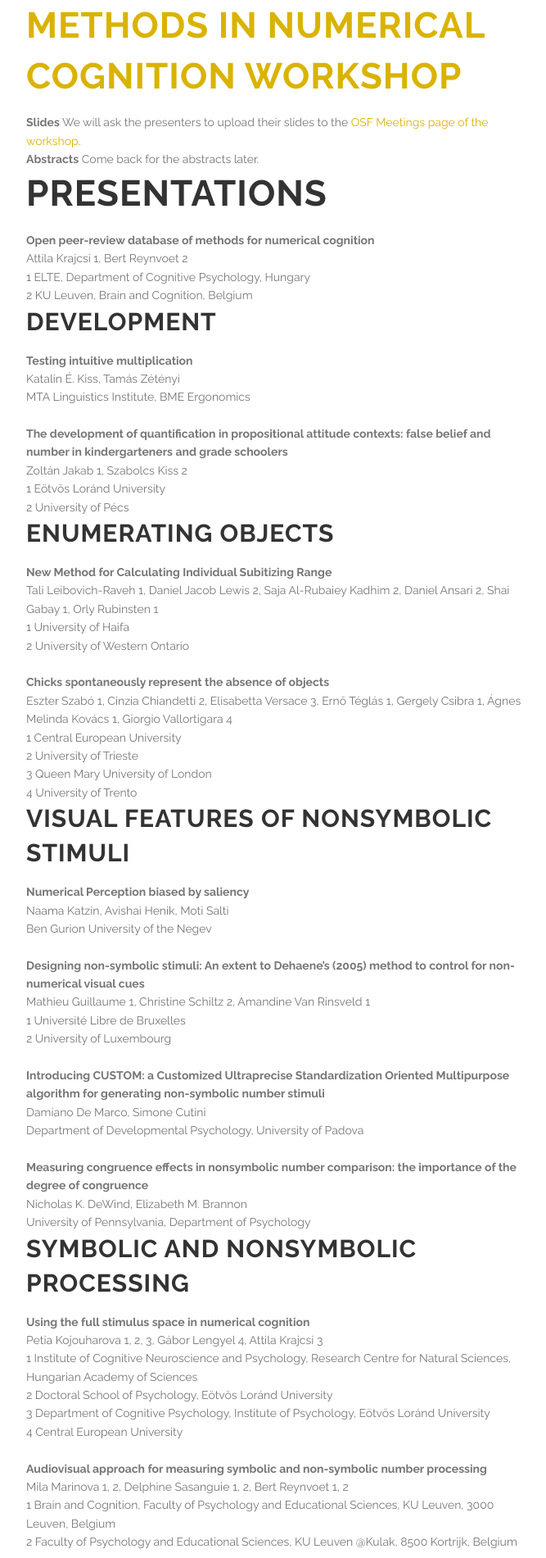
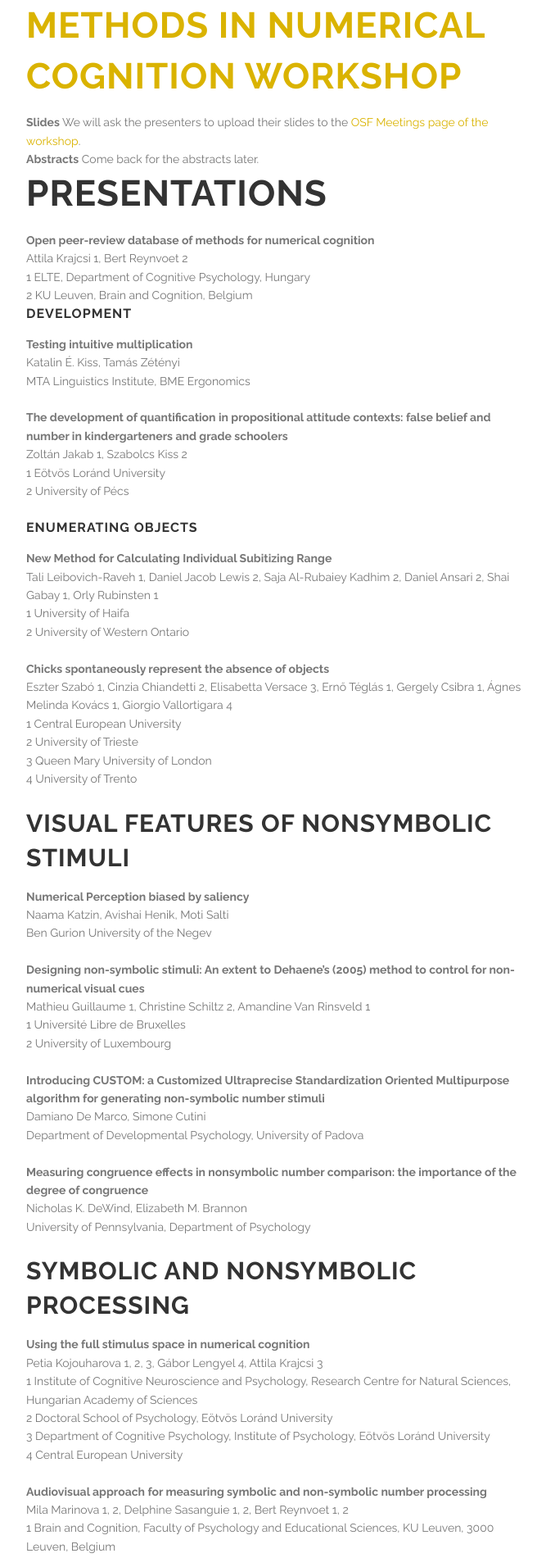
Before and after one commit to theNumberWorks/numberworks_website, a Jekyll site: the page built from numerical_cognition_methods_workshop_program.md, in a window 1280 px wide. Shown: the top 1901 px of the page at 82% size, without its empty margins (63-730 px from the left). Built offline with Jekyll 4.4.1, drawn with Linux system fonts in a browser that asks for light colours.

Commit message:
workshop: add program

```diff
--- a/numerical_cognition_methods_workshop_program.md
+++ b/numerical_cognition_methods_workshop_program.md
@@ -24,7 +24,7 @@ Attila Krajcsi 1, Bert Reynvoet 2
 
 2 KU Leuven, Brain and Cognition, Belgium
 
-## Development
+### Development
 
 __Testing intuitive multiplication__
 
@@ -42,8 +42,9 @@ Zoltán Jakab 1, Szabolcs Kiss 2
 
 2 University of Pécs
 
+<br>
 
-## Enumerating objects
+### Enumerating objects
 
 __New Method for Calculating Individual Subitizing Range__
 
@@ -66,6 +67,8 @@ Eszter Szabó 1, Cinzia Chiandetti 2, Elisabetta Versace 3, Ernő Téglás 1, Ge
 3 Queen Mary University of London
 
 4 University of Trento
+
+<br>
 
 ## Visual features of nonsymbolic stimuli
 
@@ -100,6 +103,8 @@ __Measuring congruence effects in nonsymbolic number comparison: the importance
 Nicholas K. DeWind, Elizabeth M. Brannon
 
 University of Pennsylvania, Department of Psychology
+
+<br>
 
 ## Symbolic and nonsymbolic processing
 
@@ -155,6 +160,8 @@ Darren J. Yeo 1, 2 and Gavin R. Price 1
 
 2 Division of Psychology, School of Social Sciences, Nanyang Technological University, Singapore
 
+<br>
+
 ## Interferences and associations
 
 __Prevalence of Spatial-Numerical Associations: Psychometric Approach__
```
